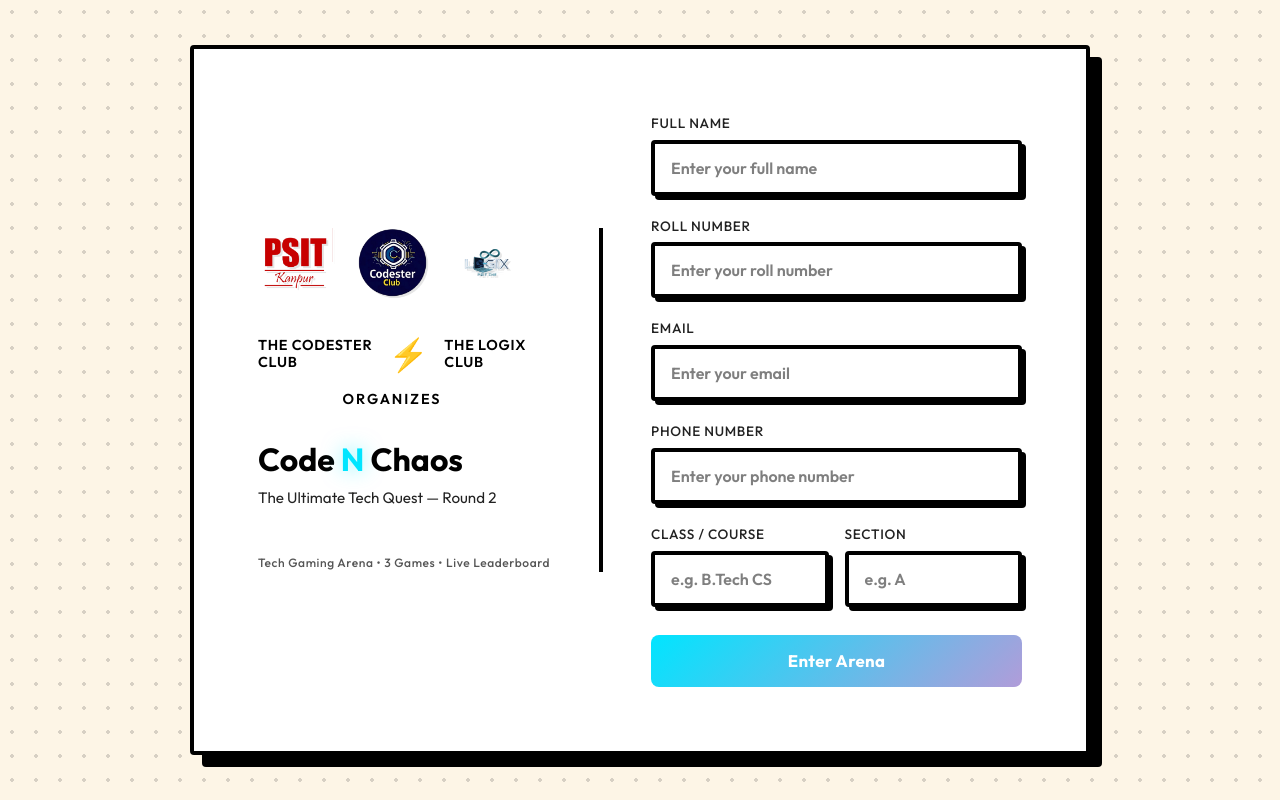
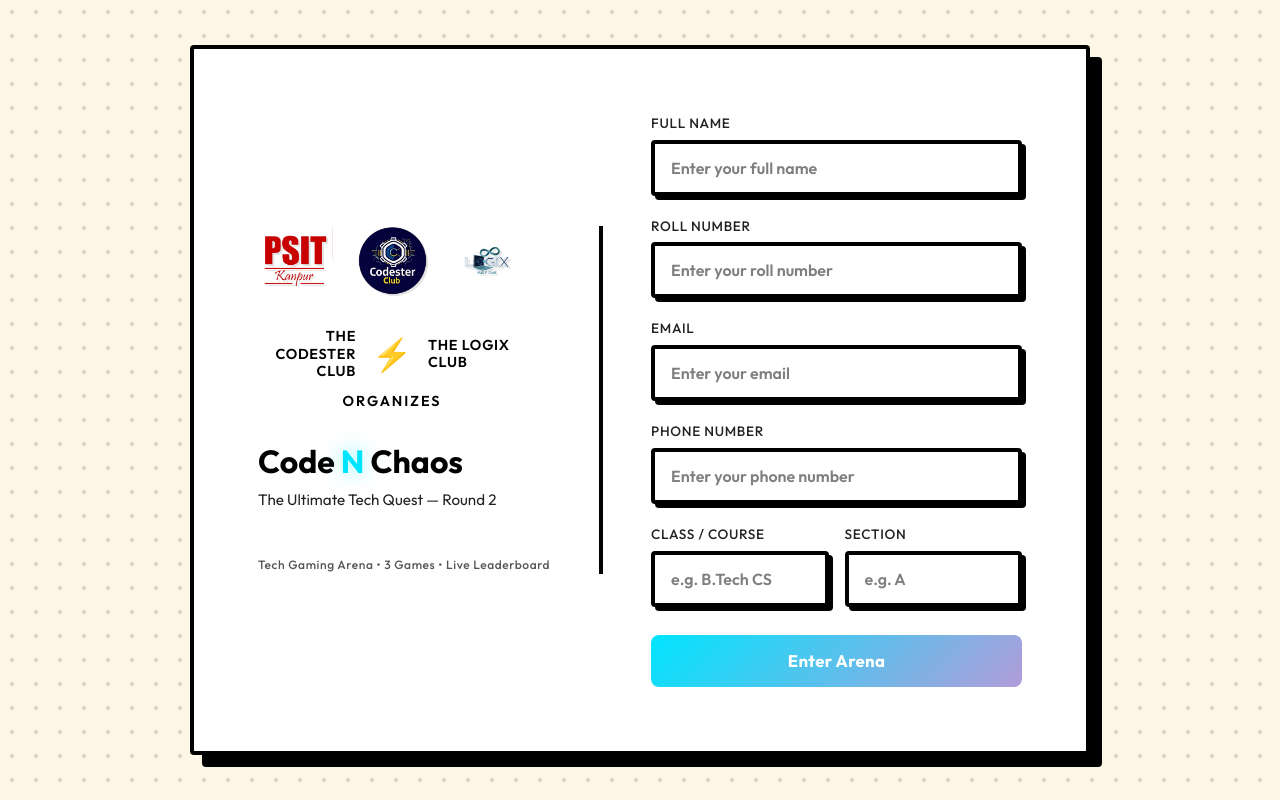
Before and after one commit to Ashwinjauhary/Code-N-Chaos, a React (Vite) app: page /login in a window 1280 px wide. Built offline with nearby package versions, Linux system fonts and the light colour scheme; no server answers.

Commit message:
Fix visual symmetry of login header

```diff
--- a/src/pages/Login.tsx
+++ b/src/pages/Login.tsx
@@ -115,27 +115,27 @@
                 <img src="/logix_logo.png" alt="Logix Club Logo" className="org-logo" style={{ height: '70px' }} />
               </div>
 
-              <div style={{ display: 'flex', flexDirection: 'column', alignItems: 'center', gap: '0.2rem', marginBottom: '1.5rem', alignSelf: 'flex-start' }}>
-                <div style={{ display: 'flex', alignItems: 'center', gap: '1rem' }}>
-                  <div style={{ display: 'flex', flexDirection: 'column', alignItems: 'flex-start', lineHeight: '1.2' }}>
-                    <span className="login-club" style={{ marginBottom: 0 }}>THE CODESTER</span>
-                    <span className="login-club" style={{ marginBottom: 0 }}>CLUB</span>
+              <div style={{ display: 'flex', flexDirection: 'column', alignItems: 'center', gap: '0.2rem', marginBottom: '1.5rem', width: '100%', maxWidth: '400px' }}>
+                <div style={{ display: 'flex', alignItems: 'center', gap: '1rem', width: '100%' }}>
+                  <div style={{ display: 'flex', flexDirection: 'column', alignItems: 'flex-end', lineHeight: '1.2', flex: 1 }}>
+                    <span className="login-club" style={{ marginBottom: 0, textAlign: 'right' }}>THE CODESTER</span>
+                    <span className="login-club" style={{ marginBottom: 0, textAlign: 'right' }}>CLUB</span>
                   </div>
                   <motion.div
                     className="login-logo"
                     initial={{ scale: 0 }}
                     animate={{ scale: 1 }}
                     transition={{ delay: 0.2, type: 'spring', stiffness: 200 }}
-                    style={{ marginBottom: 0, fontSize: '2rem', width: 'auto', height: 'auto', background: 'none', boxShadow: 'none' }}
+                    style={{ marginBottom: 0, fontSize: '2rem', width: 'auto', height: 'auto', background: 'none', boxShadow: 'none', flexShrink: 0 }}
                   >
                     ⚡
                   </motion.div>
-                  <div style={{ display: 'flex', flexDirection: 'column', alignItems: 'flex-start', lineHeight: '1.2' }}>
-                    <span className="login-club" style={{ marginBottom: 0 }}>THE LOGIX</span>
-                    <span className="login-club" style={{ marginBottom: 0 }}>CLUB</span>
+                  <div style={{ display: 'flex', flexDirection: 'column', alignItems: 'flex-start', lineHeight: '1.2', flex: 1 }}>
+                    <span className="login-club" style={{ marginBottom: 0, textAlign: 'left' }}>THE LOGIX</span>
+                    <span className="login-club" style={{ marginBottom: 0, textAlign: 'left' }}>CLUB</span>
                   </div>
                 </div>
-                <p className="login-club" style={{ marginBottom: 0, marginTop: '0.5rem', letterSpacing: '2px' }}>ORGANIZES</p>
+                <p className="login-club" style={{ marginBottom: 0, marginTop: '0.5rem', letterSpacing: '2px', textAlign: 'center' }}>ORGANIZES</p>
               </div>
               <h1 className="login-title">
                 Code <span className="highlight">N</span> Chaos
```
